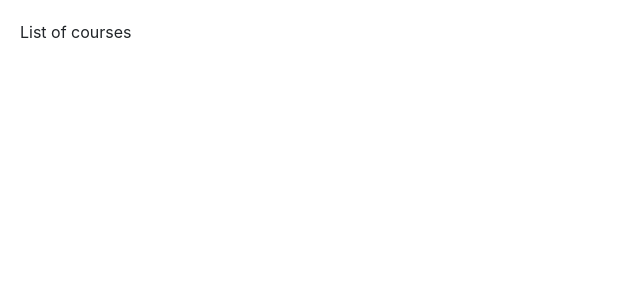
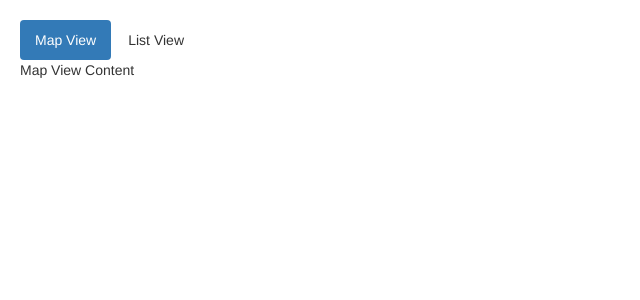
Before and after one commit to Maharoz/Angular-Introductory-Project, an Angular app: page / in a window 1280 px wide. Shown: the top 300 px of the page, without its empty margins (0-640 px from the left). Built offline with nearby package versions, Linux system fonts and the light colour scheme.

Commit message:
switch case demonstrated

```diff
--- a/src/app/app.component.html
+++ b/src/app/app.component.html
@@ -1,7 +1,14 @@
-<div [hidden]="courses.length == 0">
-    List of courses
+<link rel="stylesheet" href="https://maxcdn.bootstrapcdn.com/bootstrap/3.3.7/css/bootstrap.min.css">
+
+<ul class="nav nav-pills">
+
+    <li [class.active]="viewMode == 'map'"><a (click)="viewMode='map'">Map View</a></li>
+    <li [class.active]="viewMode == 'list'"><a (click)="viewMode='list'">List View</a></li>
+</ul>
+
+
+<div [ngSwitch]="viewMode">
+    <div *ngSwitchCase="'map'">Map View Content</div>
+    <div  *ngSwitchCase="'list'">List View Content</div>
+    <div *ngSwitchDefault>Otherwise</div>
 </div>
-
-<div [hidden]="courses.length > 0">
-    No course yet
-</div>
--- a/src/app/app.component.ts
+++ b/src/app/app.component.ts
@@ -7,5 +7,5 @@
   styleUrls: ['./app.component.css']
 })
 export class AppComponent {
- courses=[1,2];
+viewMode = 'map';
 }
```
